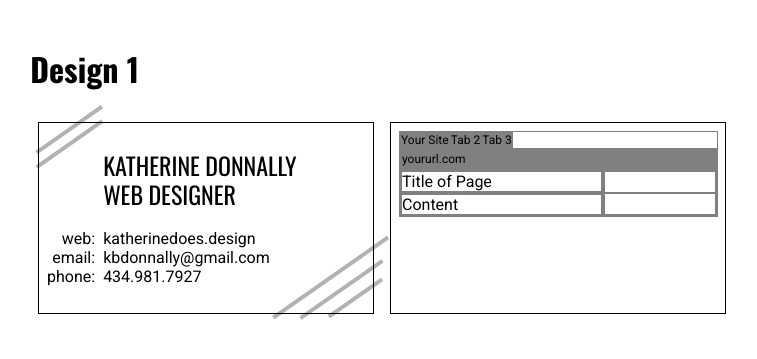
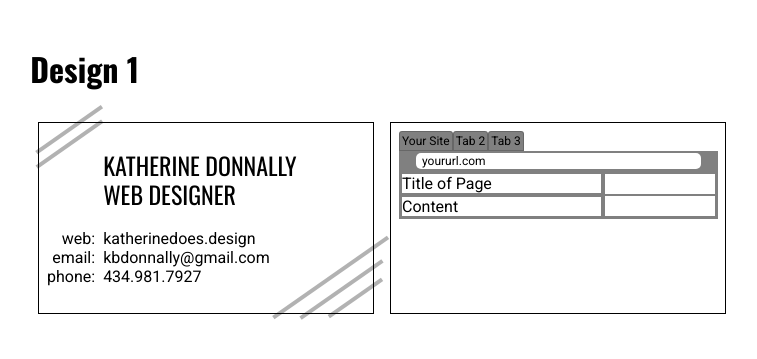
Before and after one commit to kbdonnally/business-card, a Jekyll site: the page built from pages/design-1.html, in a window 1280 px wide. Shown: the top 359 px of the page, without its empty margins (23-780 px from the left). Built offline with Jekyll 4.4.1, drawn with Linux system fonts in a browser that asks for light colours; some web fonts are replaced.

Commit message:
Stylize tabs & URL display on back of card

```diff
--- a/assets/css/_sass/_pages/_design-1.scss
+++ b/assets/css/_sass/_pages/_design-1.scss
@@ -150,10 +150,15 @@
 	grid-area: tabs;
 	display: flex;
 	font-size: 12px;
+	border-width: 0px;
 }
 
 .design-1-tabs__tab {
+	padding: 2px;
 	background-color: gray;
+	border: 1px solid hsla(0,0,0,20%);
+	border-top-left-radius: 3px;
+	border-top-right-radius: 3px;
 }
 
 .design-1-back__url {
@@ -163,11 +168,16 @@
 }
 
 .design-1-url__url-holder {
-
+	margin: 1px 1rem;
+	padding: 1px;
+	background-color: white;
+	border-width: 0px;
+	border-radius: 5px;
 }
 
 .design-1-url__url-text {
-
+	border-width: 0px;
+	padding-left: 5px;
 }
 
 .design-1-back__content {
```
